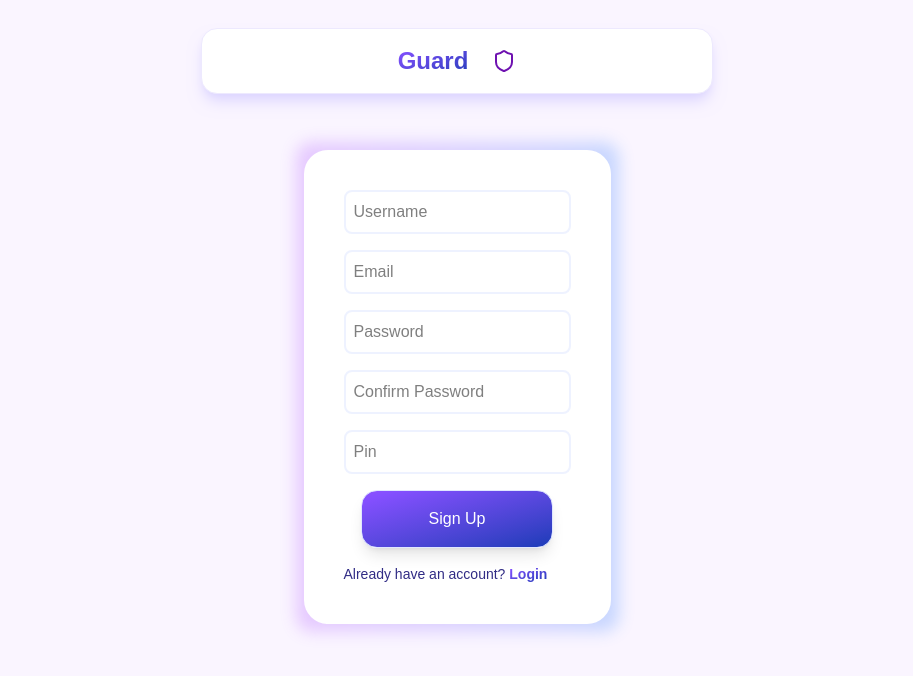
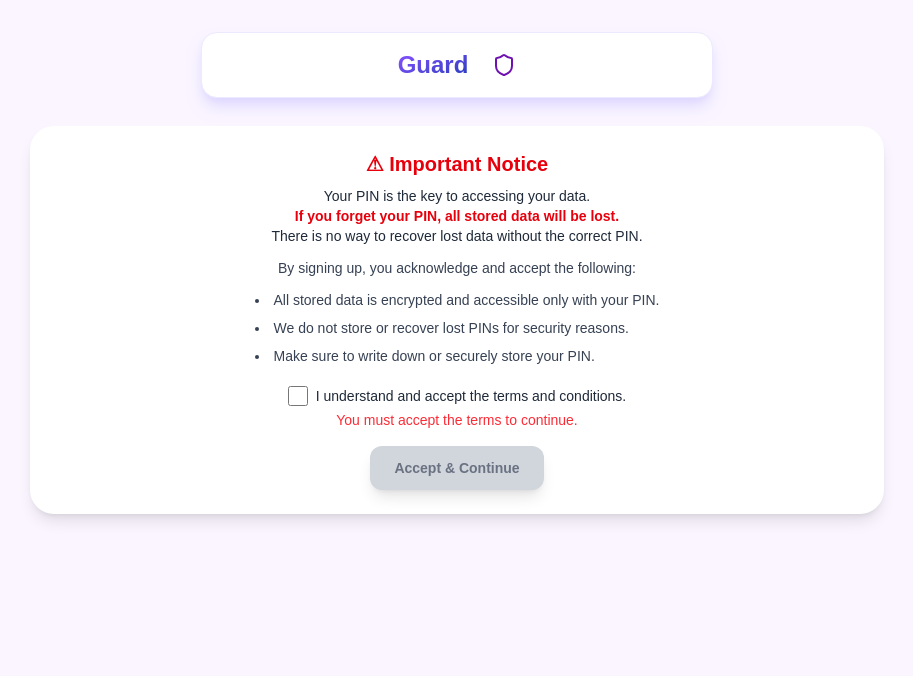
Before and after one commit to SwarthakDas/guard, a React (Vite) app in the folder client/: page /signup in a window 1280 px wide. Shown: the top 676 px of the page, without its empty margins (183-1096 px from the left). Built offline with nearby package versions, Linux system fonts and the light colour scheme; a web font is replaced by a local one.

Commit message:
completed

```diff
--- a/client/src/pages/ProfilePage/index.jsx
+++ b/client/src/pages/ProfilePage/index.jsx
@@ -29,6 +29,7 @@ const ProfilePage = () => {
       register,
       handleSubmit,
       formState:{errors},
+      reset
     }=useForm({
       resolver: zodResolver(schema),
     })
@@ -83,6 +84,7 @@ const ProfilePage = () => {
   const showUpdatedNotification = () => {
     setShowUpdated(true);
     setTimeout(() => setShowUpdated(false), 2000);
+    reset()
   };
 
   return (
@@ -137,11 +139,8 @@ const ProfilePage = () => {
         )}
     </div>
       </div>
-
-
       </div>
       </div>
-
     </div>
   )
 }
--- a/client/src/pages/SavePasswordPage/index.jsx
+++ b/client/src/pages/SavePasswordPage/index.jsx
@@ -58,7 +58,7 @@ const SavePasswordPage = () => {
         <form onSubmit={handleSubmit(onSubmit)} className="flex flex-col gap-4 items-center">
           <input type="text" placeholder="Password Name"{...register("name")} className="p-2 rounded-lg border-indigo-50 focus:border-purple-500 focus:ring-2 focus:ring-violet-200 border-2 transition-all duration-300"/>
 
-          <input type="text" placeholder="Password"{...register("password")} className="p-2 rounded-lg border-indigo-50 focus:border-purple-500 focus:ring-2 focus:ring-violet-200 border-2 transition-all duration-300" value={password}/>
+          <input type="text" placeholder="Password"{...register("password")} className="p-2 rounded-lg border-indigo-50 focus:border-purple-500 focus:ring-2 focus:ring-violet-200 border-2 transition-all duration-300" value={password} onChange={(e) => setPassword(e.target.value)}/>
 
           <input type="password" placeholder="6-digit Pin"{...register("pin")} className="p-2 rounded-lg border-indigo-50 focus:border-purple-500 focus:ring-2 focus:ring-violet-200 border-2 transition-all duration-300"/>
 
--- a/client/src/pages/SignupPage/index.jsx
+++ b/client/src/pages/SignupPage/index.jsx
@@ -5,11 +5,14 @@ import { Shield } from "lucide-react"
 import {useDispatch} from "react-redux"
 import {setLogin} from "../../state/index.js"
 import {useNavigate} from "react-router-dom"
+import { useState } from "react"
 
 const SignUp = () => {
 
   const dispatch=useDispatch()
   const navigate=useNavigate()
+  const [tnc,setTnc]=useState(false);
+  const [checkbox,setCheckbox]=useState(false)
 
   const{
     register,
@@ -44,7 +47,68 @@ const SignUp = () => {
   }
 
   const homeNavigate=()=>{navigate("/")}
+  const acceptTerms = () => {
+    if (checkbox) {
+      setTnc(true);
+    }
+  };
 
+  if (!tnc) {
+    return (
+      <div className="flex flex-col bg-purple-50 h-screen items-center text-sm">
+        <div className="p-4 m-2  mt-8 mx-4 shadow-lg shadow-violet-200 border-1 border-violet-100 rounded-2xl min-w-96 lg:w-lg bg-white cursor-pointer">
+            <div className='flex justify-center gap-6' onClick={homeNavigate}>
+                <p className='font-bold text-2xl  bg-gradient-to-br from-violet-500 to-blue-800 bg-clip-text text-transparent'>Guard</p>
+                <Shield className='mt-1 text-purple-800' />
+            </div>
+      </div>
+      <div className="p-6 m-5 bg-white rounded-3xl shadow-lg w-11/12 lg:w-2/3 flex items-center flex-col ">
+
+        <h2 className="text-xl font-bold text-red-600">⚠ Important Notice</h2>
+        <p className="text-gray-800 mt-2 text-center">
+          Your PIN is the key to accessing your data.<br/> <span className="font-bold text-red-600">If you forget your PIN, all stored data will be lost.</span> <br/>
+          There is no way to recover lost data without the correct PIN.
+        </p>
+
+        <p className="text-gray-700 mt-3">
+          By signing up, you acknowledge and accept the following:
+        </p>
+        <ul className="list-disc list-inside text-gray-700 mt-2">
+          <li className="py-1">All stored data is encrypted and accessible only with your PIN.</li>
+          <li className="py-1">We do not store or recover lost PINs for security reasons.</li>
+          <li className="py-1">Make sure to write down or securely store your PIN.</li>
+        </ul>
+
+        <div className="flex items-center mt-4">
+          <input
+            type="checkbox"
+            className="w-5 h-5 text-violet-500 focus:ring-violet-300 border-2 rounded-md cursor-pointer"
+            onChange={() => setCheckbox(!checkbox)}
+            checked={checkbox}
+          />
+          <label htmlFor="acceptTerms" className="ml-2 text-gray-800 ">
+            I understand and accept the terms and conditions.
+          </label>
+        </div>
+
+        {!checkbox && <p className="text-red-500 mt-1 ">You must accept the terms to continue.</p>}
+
+        <button
+          type="button"
+          className={` mt-4 font-bold p-3 px-6 rounded-xl transition-all duration-300 shadow-lg
+            ${checkbox ? "bg-gradient-to-br from-violet-500 to-blue-800 text-white hover:scale-105" : "bg-gray-300 text-gray-500 cursor-not-allowed"}
+          `}
+          onClick={acceptTerms}
+          disabled={!checkbox}
+        >
+          Accept & Continue
+        </button>
+      </div>
+      </div>
+    );
+  }
+
+  else{
   return (
     <div className="flex flex-col bg-purple-50 h-screen items-center">
       <div className="p-4 m-4 mt-7 mx-4 shadow-lg shadow-violet-200 border-1 border-violet-100 rounded-2xl min-w-96 lg:w-lg bg-white cursor-pointer">
@@ -71,7 +135,8 @@ const SignUp = () => {
           <input type="password" placeholder="Confirm Password"{...register("confirmPassword")} className="p-2 rounded-lg border-indigo-50 focus:border-purple-500 focus:ring-2 focus:ring-violet-200 border-2 transition-all duration-300"/>
           {errors.confirmPassword && <p>{errors.confirmPassword.message}</p>}
 
-          <input type="number" placeholder="Pin"{...register("pin")} className="p-2 rounded-lg border-indigo-50 focus:border-purple-500 focus:ring-2 focus:ring-violet-200 border-2 transition-all duration-300"/>
+          <input type="number" placeholder="Pin"{...register("pin")} className="p-2 rounded-lg border-indigo-50 focus:border-purple-500 focus:ring-2 focus:ring-violet-200 border-2 transition-all duration-300"
+          title="Your PIN should be remembered and cannot be changed"/>
           {errors.pin && <p>{errors.pin.message}</p>}
 
           <button type="submit" className="border-1 rounded-2xl p-4 shadow-lg hover:shadow-xl border-indigo-100 hover:border-indigo-300 transition-all duaration-300 hover:scale-105 font-medium text-wrap bg-gradient-to-br from-violet-500 to-blue-800 text-white cursor-pointer w-48">Sign Up</button>
@@ -91,5 +156,6 @@ const SignUp = () => {
     </div>
   )
 }
+}
 
 export default SignUp
```
